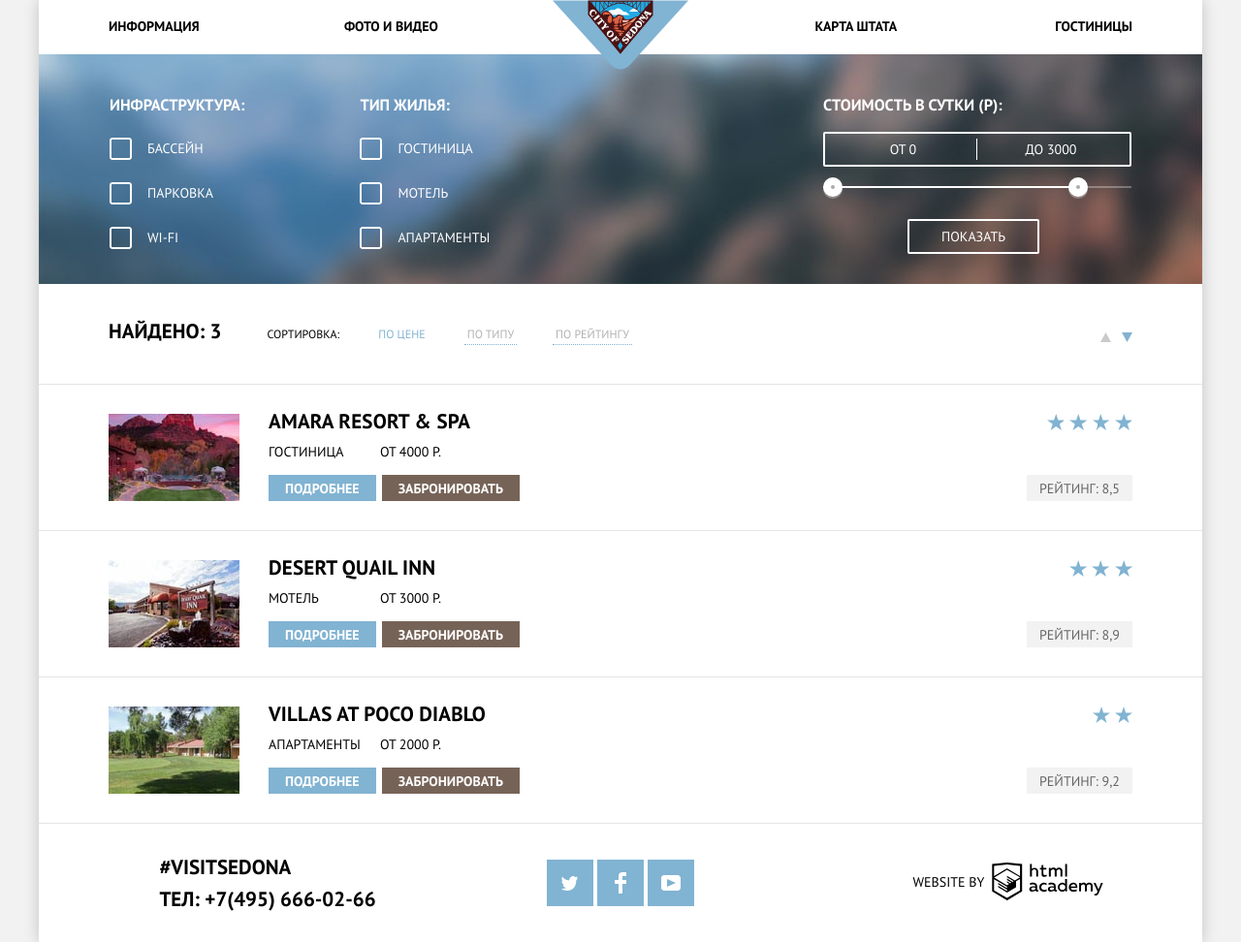
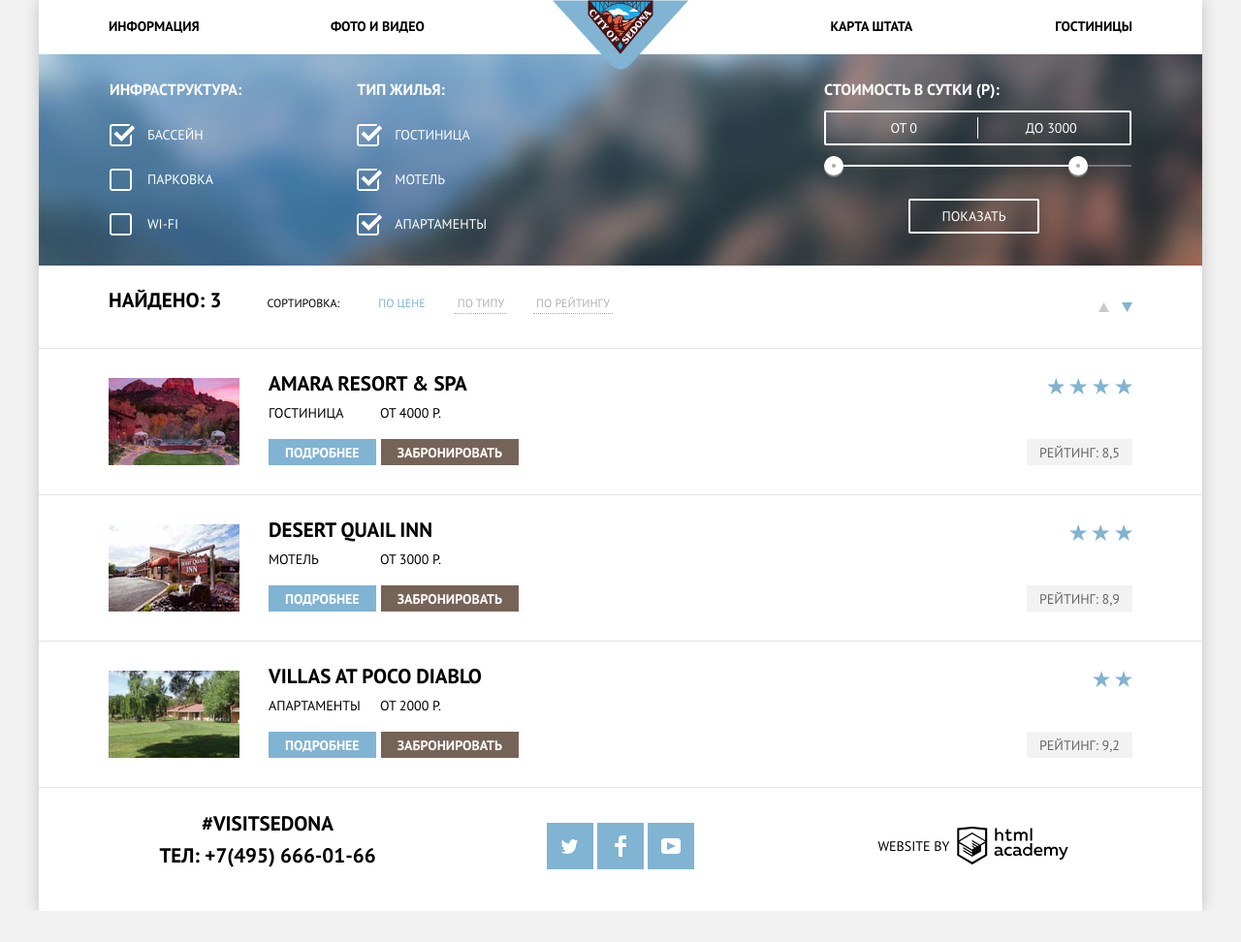
Before and after one commit to faraldo88/17107-sedona-28, a plain HTML site: page hotels.html in a window 1280 px wide. Shown: the whole page at 97% size. After the commit the page ends 940 px from the top, so only its background shows below. Drawn offline with Linux system fonts and the light colour scheme.

Commit message:
Оформление контента
Доработка страниц по Pixel Perfect

```diff
--- a/css/style.css
+++ b/css/style.css
@@ -36,7 +36,7 @@
   --basic-light-black: #6A6A6A;
   --basic-light-black2: #666666;
   --basic-black: #333333;
-  --basic-dark-black: #00000;
+  --basic-dark-black: #000000;
 	--basic-dark-black2: #231F20;
 	--basic-box-shadow: rgba(0,0,0,0.2);
 }
@@ -294,7 +294,7 @@ input::-webkit-inner-spin-button {
 
 .btn-show-results {
 	display: block;
-	margin: 32px auto 0 auto;
+	margin: 33px auto 0 auto;
 	transform: translate(-4px);
 }
 
@@ -348,7 +348,7 @@ input::-webkit-inner-spin-button {
 
 .btn-sort-dir {
 	padding: 0;
-	margin-left: 8px;
+	margin: 17px 0px 0 10px;
 	font-size: 0;
 	background: none;
 	border: none;
@@ -418,6 +418,14 @@ input::-webkit-inner-spin-button {
 
 .menu-item{
 	margin-left: auto;
+}
+
+.menu-right{
+	margin-left: -14px;
+}
+
+.menu-left{
+	margin-right: -16px;
 }
 
 .site-navigation__list a {
@@ -585,7 +593,7 @@ input::-webkit-inner-spin-button {
 }
 
 .booking__header-wrapper {
-	padding: 56px 0 44px 0;
+	padding: 57px 0 43px 0;
 }
 
 .booking__form-wrapper {
@@ -746,10 +754,14 @@ input::-webkit-inner-spin-button {
 	padding: 26px 73px 31px 73px;
 	color: var(--basic-light-white);
 	background: url("../img/bg-mountains-2.jpg");
+	background-size: cover;
 }
 
 .section-filters form {
 	display: flex;
+	display: flex;
+	justify-content: space-between;
+	height: 100%;
 }
 
 .filters-column__first {
@@ -769,6 +781,10 @@ input::-webkit-inner-spin-button {
 	line-height: 23px;
 }
 
+.section-filters label:first-of-type {
+	margin-top: 0;
+}
+
 .checkbox__fake {
 	position: absolute;
 	left: 0;
@@ -783,9 +799,40 @@ input::-webkit-inner-spin-button {
 	cursor: pointer;
 }
 
+.checkbox__fake,
+.checkbox__input:disabled + .checkbox__fake {
+	background-image: url("../img/checkbox-off.svg");
+}
+
+.checkbox__input:checked + .checkbox__fake,
+.checkbox__input:checked:disabled + .checkbox__fake {
+	background-image: url("../img/checkbox-on.svg");
+}
+
+.checkbox__input:disabled + .checkbox__fake,
+.checkbox__input:checked:disabled + .checkbox__fake {
+	opacity: 0.3;
+	cursor: default;
+}
+
+.checkbox__input:focus + .checkbox__fake::after {
+	content:"";
+
+	position: absolute;
+	top: 50%;
+	left: 0;
+
+	width: 23px;
+	height: 23px;
+	margin-top: -11px;
+
+	background-color: rgba(255,255,255,0.35);
+	border-radius: 3px;
+}
+
 .price__inputs {
 	display: flex;
-	width: 318px;
+	width: 317px;
 	padding: 5px;
 	border: 2px solid var(--basic-light-white);
 	border-radius: 2px;
@@ -863,59 +910,27 @@ input::-webkit-inner-spin-button {
 	background-color: var(--basic-light-white);
 }
 
+.header-small,
+.header-small-price {
+	margin-top: 0;
+	font-size: 16px;
+}
+
+.header-small {
+	margin-bottom: 25px;
+}
+
+.header-small-price {
+	margin-bottom: 11px;
+}
 
 /* sorting hotels */
 
 .sorting{
-  display: flex;
-  flex-direction: row;
-  align-items: center;
-  background: url(../img/line.png) repeat-x bottom center;
-  padding: 11px 73px 14px 73px;
-}
-.sorting__list{
-  display: flex;
-	flex-direction: row;
-	list-style-type: none;
-	padding-left: 0;
-}
-
-.sorting__link {
-	padding: 3px;
-	margin-left: 27px;
-
-	color: #b1b1b1;
-
-	background: none;
-
-	border: none;
-	border-bottom: 1px dotted var(--basic-light-blue);
-}
-
-.sorting__link:first-of-type {
-	margin-left: 37px;
-}
-
-.sorting__link.active {
-	color: var(--basic-light-blue);
-	border-bottom: none;
-}
-
-.sorting__link:hover,
-.sorting__link:focus {
-	color: var(--basic-light-blue);
-}
-
-.sorting__link:active {
-	color: var(--basic-dark-black);
-}
-
-
-.sorting {
 	display: flex;
 	justify-content: space-between;
-	padding-top: 29px;
-	padding-bottom: 29px;
+	padding-top: 16px;
+	padding-bottom: 24px;
 	font-size: 12px;
 }
 
@@ -928,6 +943,43 @@ input::-webkit-inner-spin-button {
 	align-items: baseline;
 }
 
+.sorting__list{
+  display: flex;
+	flex-direction: row;
+	list-style-type: none;
+	padding-left: 0;
+}
+
+.sorting__item{
+	margin-left: 6px;
+}
+
+.sorting__link {
+	padding: 3px;
+	margin-left: 21px;
+
+	color: #b1b1b1;
+
+	background: none;
+
+	border: none;
+	border-bottom: 1px dotted var(--basic-light-blue);
+}
+
+.sorting__link.active {
+	color: var(--basic-light-blue);
+	border-bottom: none;
+	margin-left: 31px;
+}
+
+.sorting__link:hover,
+.sorting__link:focus {
+	color: var(--basic-light-blue);
+}
+
+.sorting__link:active {
+	color: var(--basic-dark-black);
+}
 
 /* hotel list */
 
@@ -963,10 +1015,8 @@ input::-webkit-inner-spin-button {
 }
 
 .hotel__title {
-	margin: 0;
+	margin: -5px 0 0 0;
 	font-size: 21px;
-	line-height: 0.8;
-	letter-spacing: 0.2px;
 }
 
 .hotel__title a {
@@ -983,8 +1033,8 @@ input::-webkit-inner-spin-button {
 
 .hotel__type {
 	display: flex;
-	margin-top: 12px;
-	margin-bottom: 13px;
+	margin-top: 8px;
+	margin-bottom: 14px;
 }
 
 .type {
@@ -997,7 +1047,7 @@ input::-webkit-inner-spin-button {
 }
 
 .hotel__btns .btn {
-	margin-left: 6px;
+	margin-left: 5px;
 }
 
 .hotel__btns .btn:first-child {
@@ -1048,37 +1098,12 @@ input::-webkit-inner-spin-button {
 	background-color: var(--basic-white);
 }
 
-.sorting {
-	display: flex;
-	justify-content: space-between;
-	padding-top: 29px;
-	padding-bottom: 29px;
-	font-size: 12px;
-}
-
-.sorting .header-regular {
-	margin: 0 47px 0 0;
-}
-
-.sorting .column-left {
-	display: flex;
-	align-items: baseline;
-}
-
-.hotels-list li,
-.sorting {
-	padding-left: 72px;
-	padding-right: 72px;
-	border-bottom: 1px solid var(--basic-light-gray2);
-}
-
-
 /* hotels main */
 
 /* footer */
 
 .main-footer {
-
+	position: absolute;
 	bottom: 0;
 	z-index: 400;
 }
@@ -1087,7 +1112,7 @@ input::-webkit-inner-spin-button {
 .inner-page-footer {
 	display: flex;
 	width: 100%;
-	padding: 30px 0;
+	padding: 22px 0 43px 0;
 	background-color: rgba(255,255,255,0.9);
 }
 
@@ -1106,6 +1131,7 @@ input::-webkit-inner-spin-button {
 
 .footer__wrapper {
 	margin-left: 72px;
+	text-align: center;
 }
 
 .footer__hashtag {
@@ -1124,7 +1150,7 @@ input::-webkit-inner-spin-button {
 .social-links {
 	display: flex;
 	padding: 0;
-	margin: 0;
+	margin: 14px 0 0 0;
 	list-style: none;
 }
 
@@ -1160,6 +1186,10 @@ input::-webkit-inner-spin-button {
 	fill: var(--basic-light-brown2);
 }
 
+.copyright{
+  margin: 14px 0 0 -36px;
+}
+
 .icon-fb {
 	padding-top: 3px;
 }
--- a/hotels.html
+++ b/hotels.html
@@ -15,8 +15,8 @@
           </a>
           <ul class="site-navigation__list">
             <li class="site-navigation__item"><a href="#">Информация</a></li>
-            <li class="site-navigation__item"><a href="#">Фото и видео</a></li>
-            <li class="site-navigation__item menu-item-right menu-item"><a href="#">Карта штата</a></li>
+            <li class="site-navigation__item menu-right"><a href="#">Фото и видео</a></li>
+            <li class="site-navigation__item menu-item-right menu-item menu-left"><a href="#">Карта штата</a></li>
             <li class="site-navigation__item menu-item-right"><a href="hotels.html">Гостиницы</a></li>
           </ul>
         </nav>
@@ -38,7 +38,7 @@
 								Бассейн
 							</label>
 							<label class="checkbox">
-								<input class="checkbox__input visually-hidden" type="checkbox" name="booking-parking" value="Парковка" disabled>
+								<input class="checkbox__input visually-hidden" type="checkbox" name="booking-parking" value="Парковка">
 								<span class="checkbox__fake"></span>
 								Парковка
 							</label>
@@ -172,12 +172,12 @@
 				</section>
 
 			</main>
-	    <footer class="main-footer">
-        <div class="column-one-third footer__column">
+	    <footer class="inner-page-footer">
+				<div class="column-one-third footer__column">
           <div class="footer__wrapper">
             <div class="footer__hashtag">#visitsedona</div>
             <div class="footer__tel">
-              Тел: <a href="tel:+74956660266">+7(495) 666-02-66</a>
+              Тел: <a href="tel:+74956660266">+7(495) 666-01-66</a>
             </div>
           </div>
         </div>
@@ -209,7 +209,7 @@
             </li>
           </ul>
         </div>
-        <div class="column-one-third footer__column">
+        <div class="column-one-third footer__column copyright">
           Website by
           <a class="logo-htmlacademy" href="https://htmlacademy.ru/intensive/htmlcss" target="_blank" title="Разработано в HTML Academy" aria-label="Разработано в HTML Academy">
             <svg class="svg-transition" width="115" height="39" viewBox="0 0 108.08 36.85">
@@ -243,7 +243,7 @@
               L27.2,14.5z M27.2,13.2L14.5,5.7L1.9,13.2v-10l12.7-1.3l12.6,1.3V13.2C27.2,13.2,27.2,13.2,27.2,13.2z"/>
             </svg>
           </a>
-        </div>
+				</div>
       </footer>
     </div>
 	</body>
```
Also changed, not shown: index.html (+7 -7 lines).
